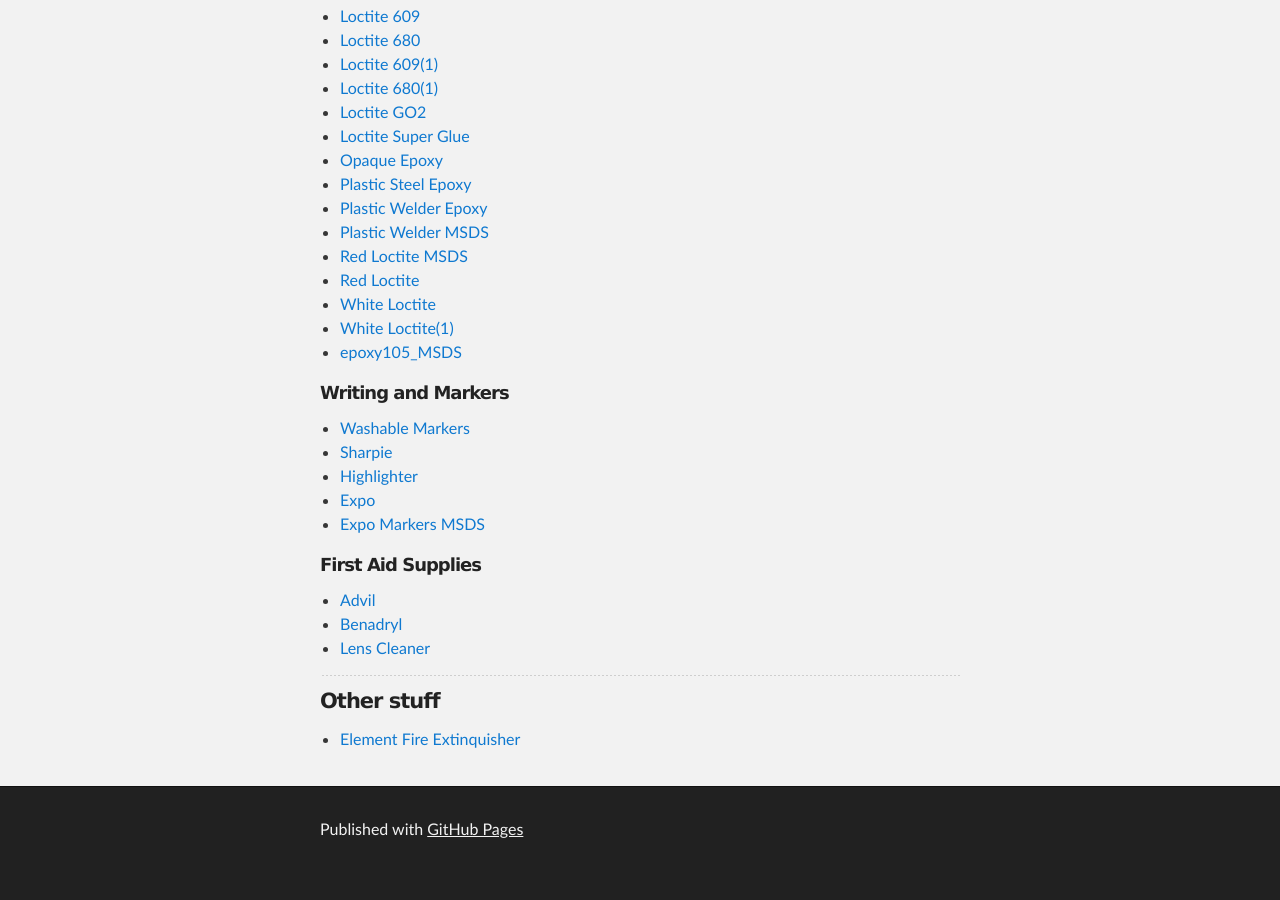
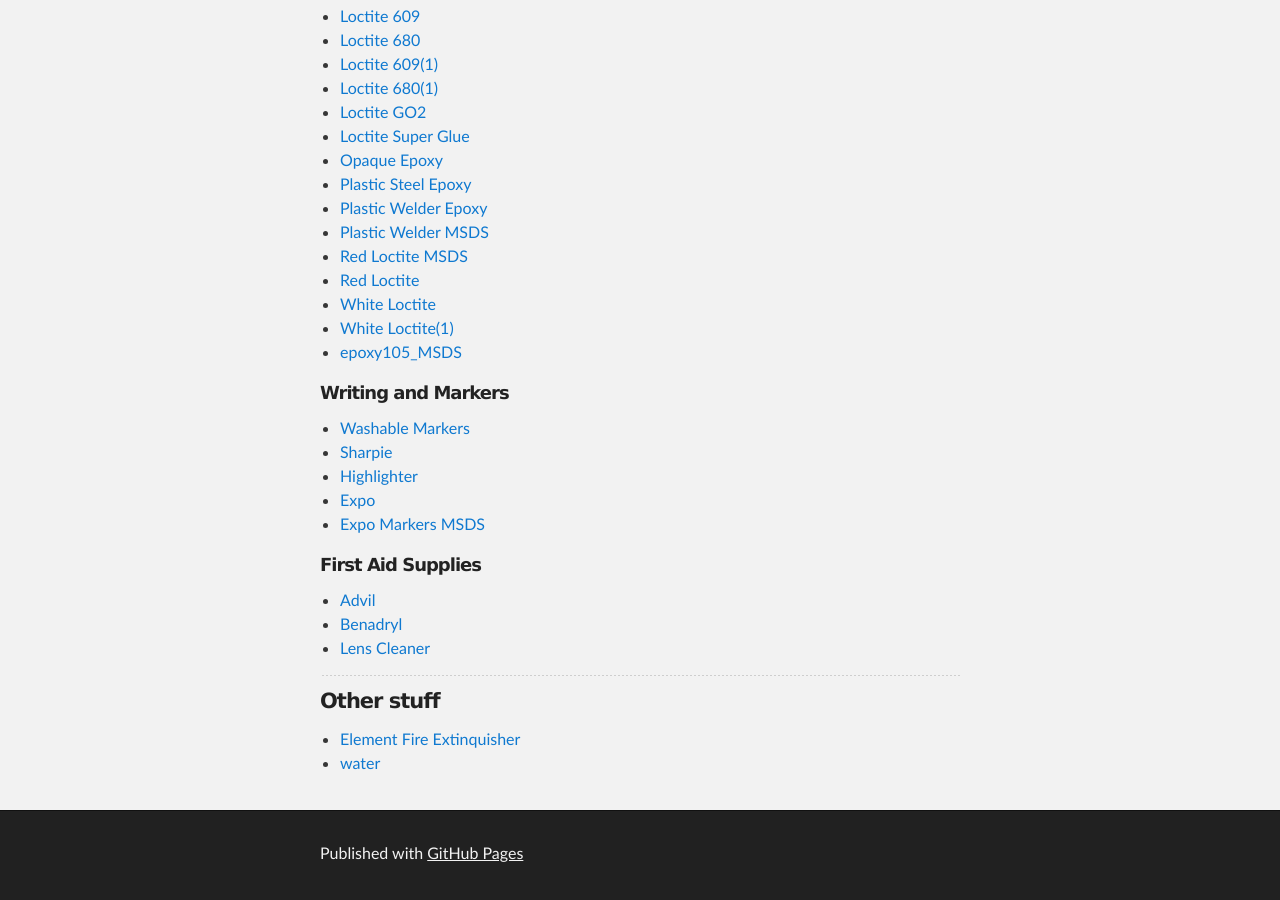
Before and after one commit to FRC900/ZebraSafeSite, a Jekyll site: the page built from MSDS.md, in a window 1280 px wide and 900 px high, scrolled down 1280 px. Built offline with Jekyll 4.4.1, drawn with Linux system fonts in a browser that asks for light colours; before the commit the page ends 2156 px from its top, so only the background shows below that.

Commit message:
Update MSDS.md

```diff
--- a/MSDS.md
+++ b/MSDS.md
@@ -70,3 +70,4 @@ The following are links to MSDS Documents for items in our pit:
 #### Other stuff
 
 *   [Element Fire Extinquisher](../assets/msds/ElementMSDS.pdf)
+*   [water](../assets/msds/water.pdf)
```
